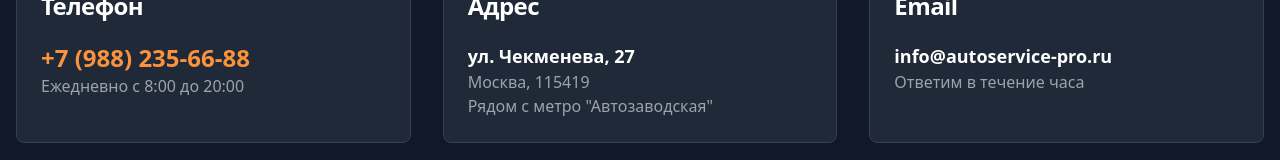
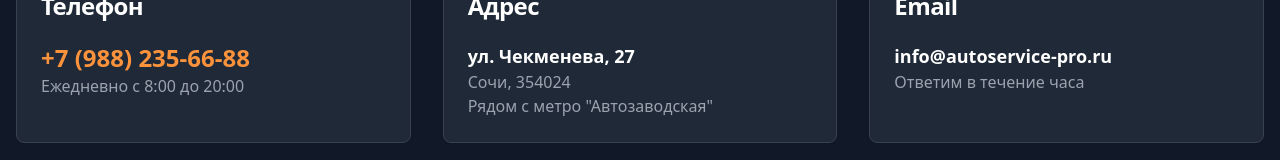
Before and after one commit to delphi7-project/autoserivce-web-service, a React (Vite) app: page / in a window 1280 px wide. Shown: the part 3307-3467 px from the top of the page. Built offline with nearby package versions, Linux system fonts and the light colour scheme.

Commit message:
Добавить данные о городе Сочи

```diff
--- a/src/pages/Index.tsx
+++ b/src/pages/Index.tsx
@@ -307,7 +307,7 @@ export default function Index() {
               </CardHeader>
               <CardContent>
                 <p className="text-lg font-semibold">ул. Чекменева, 27</p>
-                <p className="text-gray-400">Москва, 115419</p>
+                <p className="text-gray-400">Сочи, 354024</p>
                 <p className="text-gray-400">Рядом с метро "Автозаводская"</p>
               </CardContent>
             </Card>
```
